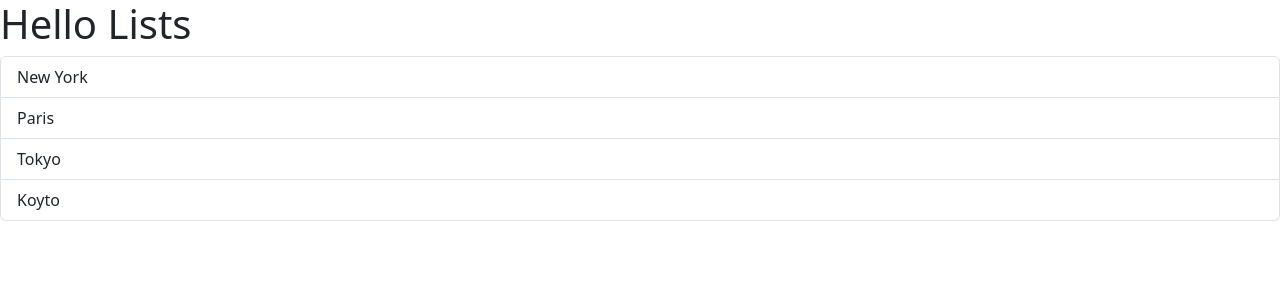
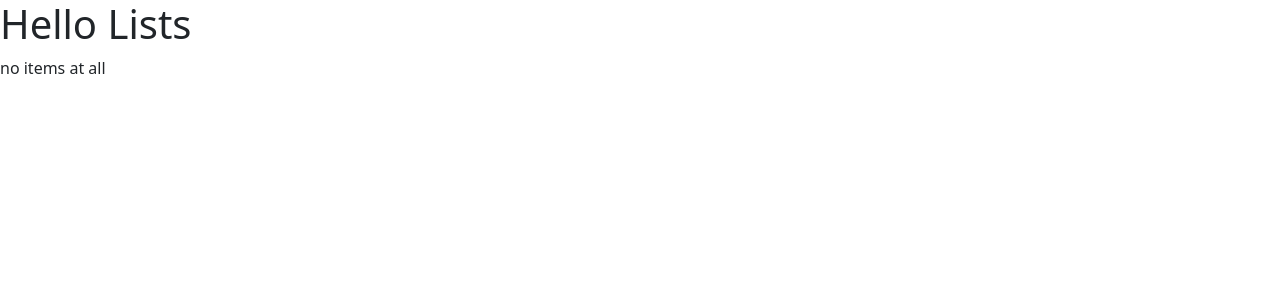
Before and after one commit to ThihanWinhtet/ReactByMosh, a React (Vite) app: page / in a window 1280 px wide. Shown: the top 300 px of the page. Built offline with nearby package versions, Linux system fonts and the light colour scheme.

Commit message:
Conditional Rendering.

```diff
--- a/src/components/ListGroup.tsx
+++ b/src/components/ListGroup.tsx
@@ -1,8 +1,10 @@
 function ListGroup() {
   let list = ["New York", "Paris", "Tokyo", "Koyto"];
+  list = [];
   return (
     <>
       <h1>Hello Lists</h1>
+      {list.length === 0 && <p>no items at all</p>}
       <ul className="list-group">
         {list.map((item) => (
           <li className="list-group-item" key={item}>
```
